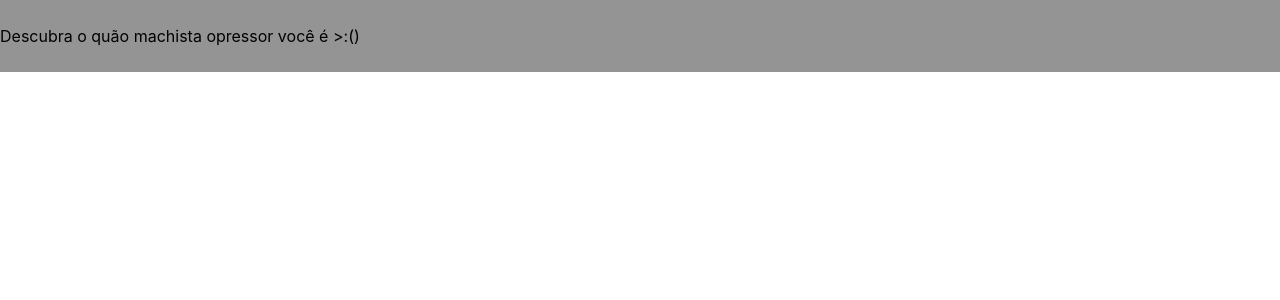
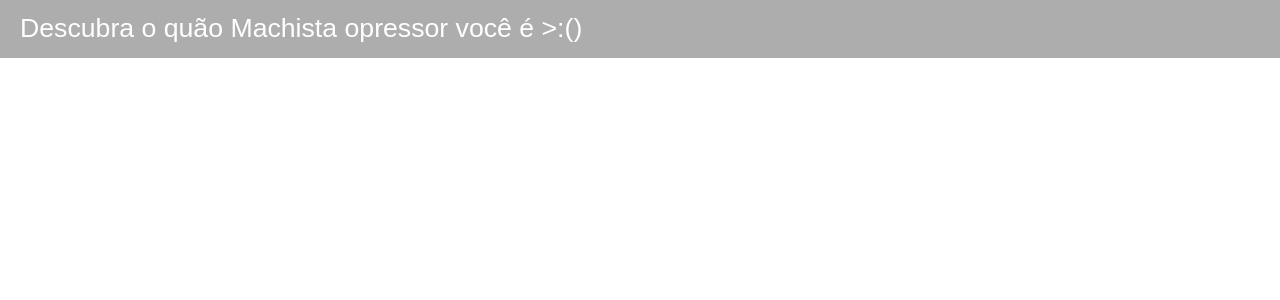
Before and after one commit to Samuel-Ricardo/Answer, a React (Create React App) app in the folder answer/: page / in a window 1280 px wide. Shown: the top 300 px of the page. Built offline with nearby package versions, Linux system fonts and the light colour scheme.

Commit message:
refactor app

```diff
--- a/answer/src/App.css
+++ b/answer/src/App.css
@@ -1,8 +1,31 @@
-.app-header{
-  padding-top: 10px;
-  padding-bottom: 10px;
+.App {
+  background-color: #b4b4b4;
+  padding: 0;
+}
 
-  max-height: fit-content;
-/*949494 b4b4b4*/
-  background-color: #949494;
+.app-header {
+  padding-top: 10pt;
+  padding-bottom: 10pt;
+  padding-left: 15pt;
+  padding-right: 15pt;
+
+  max-height: inherit;
+
+  display: flex;
+
+  /*
+  flex-direction: column;
+  align-items: center;
+  justify-content: center;
+*/
+  /*949494 b4b4b4*/
+  background-color: #adadad;
 }
+
+.app-header p {
+  margin: 0px;
+  padding: 0px;
+  color: white;
+  font-size: 20pt;
+  font-family: System, Arial;
+}
--- a/answer/src/App.js
+++ b/answer/src/App.js
@@ -6,8 +6,10 @@ function App() {
       <header className="app-header">
 
         <p>
-          Descubra o quão machista opressor você é >:()
+          Descubra o quão Machista opressor você é >:()
         </p>
+
+
 
       </header>
     </div>
```
